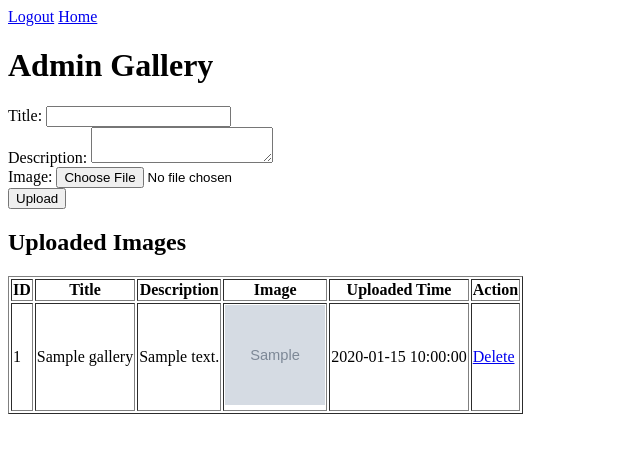
After one commit to bgiranzumrut/golden_rule_calendar_project, a PHP site: page /golden_rule_calendar_project/admin_gallery.php in a window 1280 px wide. The commit adds this page. Shown: the top 453 px of the page, without its empty margins (0-640 px from the left). Run offline with PHP 8.4, Linux system fonts and the light colour scheme; tables that the repository leaves empty or names only in its code hold one stand-in row (values such as "Sample post"); grey boxes marked "Sample" are stand-in pictures.

Commit message:
Add images with descrition, title, date and time

```diff
--- a/public/admin_dashboard.php
+++ b/public/admin_dashboard.php
@@ -132,6 +132,7 @@ function filterSection() {
     <nav>
         <span>Welcome, Admin <?php echo htmlspecialchars($admin_name); ?></span>
         <a href="logout.php">Logout</a>
+        <a href="admin_gallery.php">Gallery</a>
     </nav>
 
     <main>
--- /dev/null
+++ b/public/admin_gallery.php
@@ -0,0 +1,86 @@
+<?php
+// Database connection
+$host = "localhost";
+$user = "root";
+$pass = "";
+$db   = "golden_rules_calendar";
+
+$conn = new mysqli($host, $user, $pass, $db);
+if ($conn->connect_error) {
+    die("Connection failed: " . $conn->connect_error);
+}
+
+// Handle Image Upload
+if (isset($_POST['submit'])) {
+    $title = $_POST['title'];
+    $description = $_POST['description'];
+
+    // File upload
+    $target_dir = "uploads/";
+    $target_file = $target_dir . basename($_FILES["image"]["name"]);
+    move_uploaded_file($_FILES["image"]["tmp_name"], $target_file);
+
+    // Insert into database
+    $stmt = $conn->prepare("INSERT INTO gallery (title, description, image_path) VALUES (?, ?, ?)");
+    $stmt->bind_param("sss", $title, $description, $target_file);
+    $stmt->execute();
+    $stmt->close();
+}
+
+// Handle Image Deletion
+if (isset($_GET['delete'])) {
+    $id = $_GET['delete'];
+    $conn->query("DELETE FROM gallery WHERE id = $id");
+}
+
+// Fetch all images for display
+$result = $conn->query("SELECT * FROM gallery");
+?>
+
+<!DOCTYPE html>
+<html lang="en">
+<head>
+    <meta charset="UTF-8">
+    <title>Admin Gallery</title>
+</head>
+<body>
+    <nav>
+    <nav>
+        <a href="logout.php">Logout</a>
+        <a href="admin_dashboard.php">Home</a>
+    </nav>
+    </nav>
+    <h1>Admin Gallery</h1>
+
+    <!-- Form for Image Upload -->
+    <form method="POST" enctype="multipart/form-data">
+        <label>Title: </label><input type="text" name="title" required><br>
+        <label>Description: </label><textarea name="description" required></textarea><br>
+        <label>Image: </label><input type="file" name="image" accept="image/*" required><br>
+        <button type="submit" name="submit">Upload</button>
+    </form>
+
+    <h2>Uploaded Images</h2>
+    <table border="1">
+        <tr>
+            <th>ID</th>
+            <th>Title</th>
+            <th>Description</th>
+            <th>Image</th>
+            <th>Uploaded Time</th>
+            <th>Action</th>
+        </tr>
+        <?php while ($row = $result->fetch_assoc()): ?>
+        <tr>
+            <td><?= $row['id'] ?></td>
+            <td><?= $row['title'] ?></td>
+            <td><?= $row['description'] ?></td>
+            <td><img src="<?= $row['image_path'] ?>" width="100" height="100"></td>
+            <td><?= $row['upload_time'] ?></td>
+            <td><a href="?delete=<?= $row['id'] ?>">Delete</a></td>
+        </tr>
+        <?php endwhile; ?>
+    </table>
+</body>
+</html>
+<?php $conn->close(); ?>
--- a/public/index.php
+++ b/public/index.php
@@ -91,6 +91,7 @@ include_once '../config/db_connection.php';
             <a href="../views/user_registration.php">Register</a>
             <a href="login.php">Login</a>
             <a href="about.php">About</a>
+            <a href="gallery.php">Gallery</a>
         </div>
         <div class="search-bar">
             <form method="GET" action="search.php">
```
Also changed, not shown: public/gallery.php (added, +44 -0 lines), public/uploads/Screenshot 2024-09-05 151354.png (added), public/uploads/priy.jpg (added).
